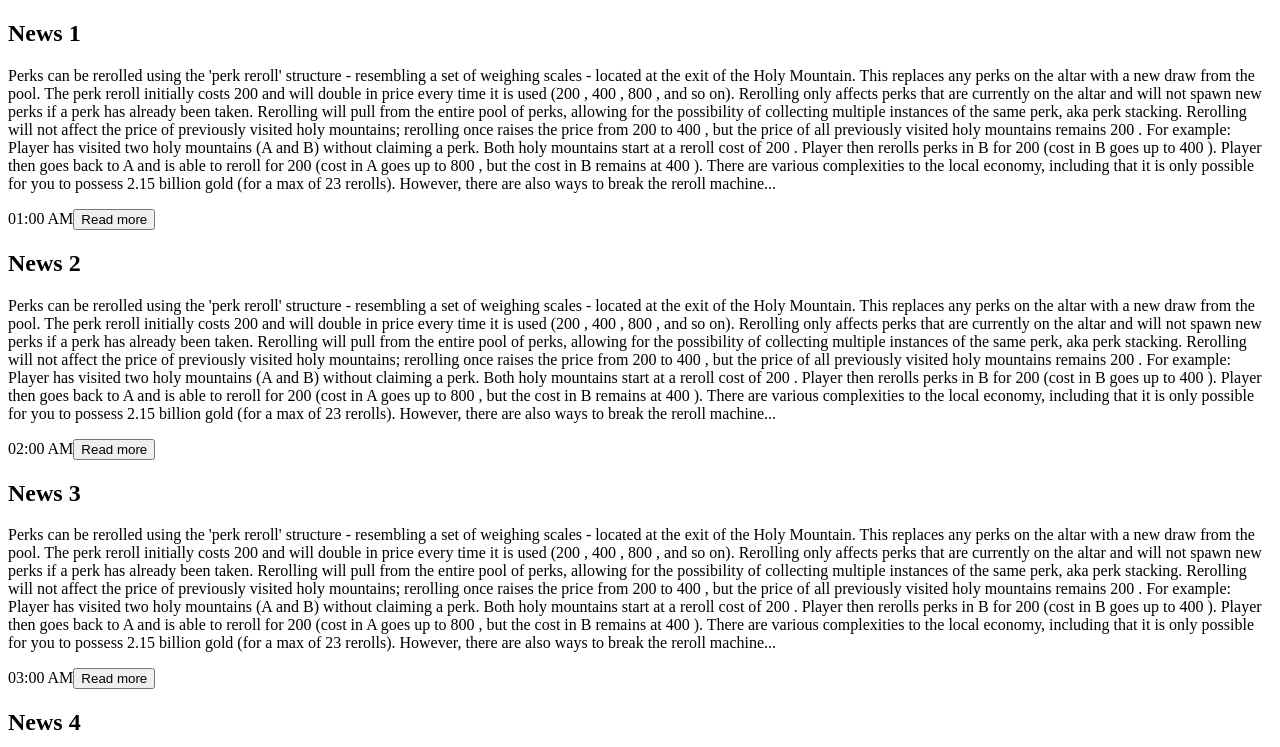
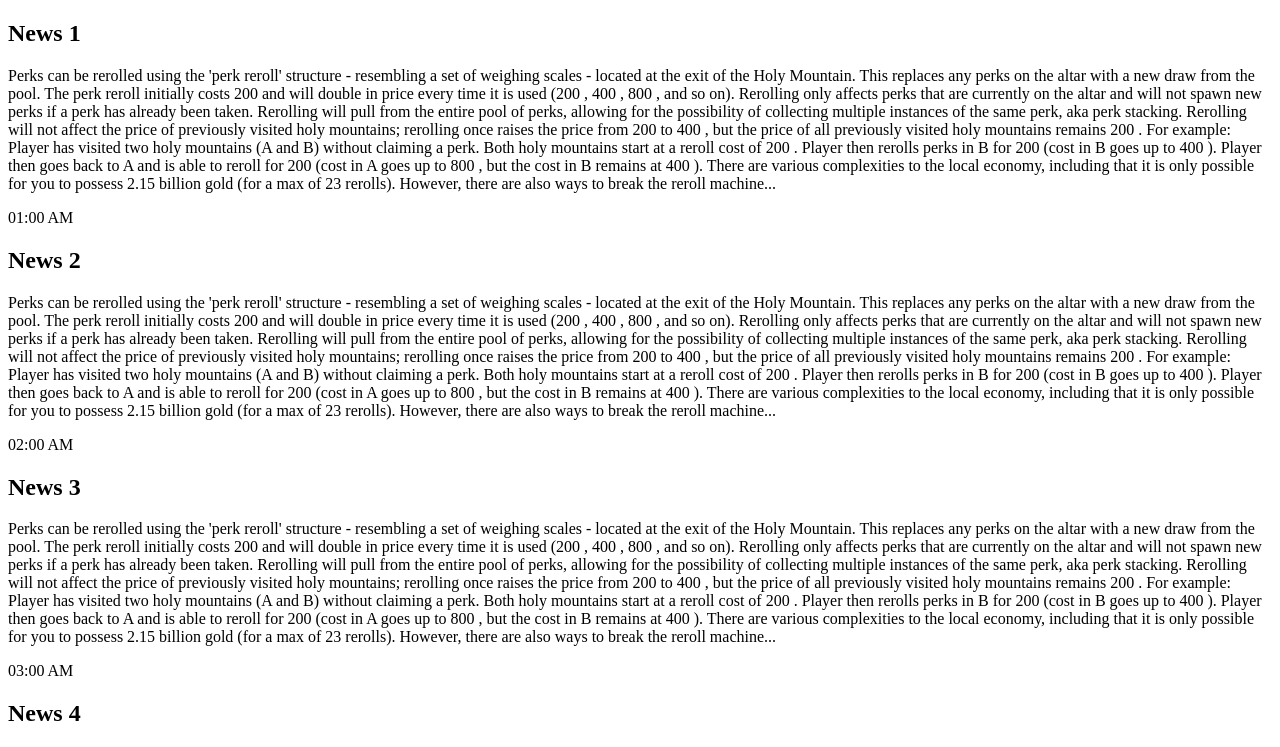
Before and after one commit to ifysglbiydgfifs/news-bomb, a React (Create React App) app: page / in a window 1280 px wide. Shown: the top 747 px of the page. Built offline with nearby package versions, Linux system fonts and the light colour scheme; data requests are answered from the project's data file.

Commit message:
single container for news and time

```diff
--- a/src/App.js
+++ b/src/App.js
@@ -32,47 +32,32 @@ function App() {
 
     return (
         <div className="min-h-screen bg-gray-100 flex flex-col md:flex-row">
+            {/* Лента новостей с таймлайном справа */}
+            <div className="flex-1 p-8 relative flex">
                 {/* Лента новостей и таймлайн в одном контейнере */}
-            <div className="flex-1 p-8 relative flex">
-                {/* Лента новостей */}
-                <div className="flex-1 space-y-6 pr-16">
+                <div className="flex-1 space-y-6 mx-auto w-full max-w-4xl"> {/* Центрируем посты */}
                     {posts.map((post, index) => (
                         <div
                             key={post.id}
                             ref={(el) => (postsRef.current[index] = el)} // Сохраняем рефы для постов
-                            className={`bg-white p-6 rounded-lg shadow-md hover:shadow-lg transition-shadow duration-200 ${
+                            className={`bg-white p-6 rounded-lg shadow-md hover:shadow-lg transition-shadow duration-200 flex items-center justify-between ${
                                 activePostId === post.id ? 'border-l-4 border-blue-600' : ''
                             }`}
                         >
+                            {/* Контент поста */}
+                            <div className="flex-1">
                                 <h2 className="text-2xl font-semibold text-gray-800 mb-2">{post.title}</h2>
                                 <p className="text-gray-700 mb-4">{post.summary}</p>
-                            <div className="flex items-center justify-between text-gray-500">
-                                {/* Преобразуем время в читаемый формат */}
-                                <span>{new Date(post.time).toLocaleTimeString([], { hour: '2-digit', minute: '2-digit' })}</span>
-                                <button className="text-blue-500 hover:underline">Read more</button>
-                            </div>
-                        </div>
-                    ))}
                             </div>
 
-                {/* Таймлайн справа от ленты */}
+                            {/* Время, выровненное справа */}
                             <div
-                    className="absolute right-0 top-0 w-16 flex flex-col justify-start items-center space-y-4 py-8"
-                >
-                    {posts.map((post, index) => (
-                        <div
-                            key={post.id}
-                            className={`transition-all duration-300 ease-in-out w-full text-center ${
+                                className={`flex-shrink-0 ml-4 text-sm text-gray-500 p-2 rounded-lg transition-all duration-300 ease-in-out ${
                                     activePostId === post.id ? 'bg-blue-600 text-white' : 'bg-gray-300'
                                 }`}
-                            style={{
-                                height: postsRef.current[index]?.offsetHeight || 'auto', // Используем высоту поста
-                            }}
                             >
-                            {/* Преобразуем время в читаемый формат */}
-                            <span className="text-sm">
                                 {new Date(post.time).toLocaleTimeString([], { hour: '2-digit', minute: '2-digit' })}
-                            </span>
+                            </div>
                         </div>
                     ))}
                 </div>
```
Lines whose indentation alone changed are shown as unchanged.
